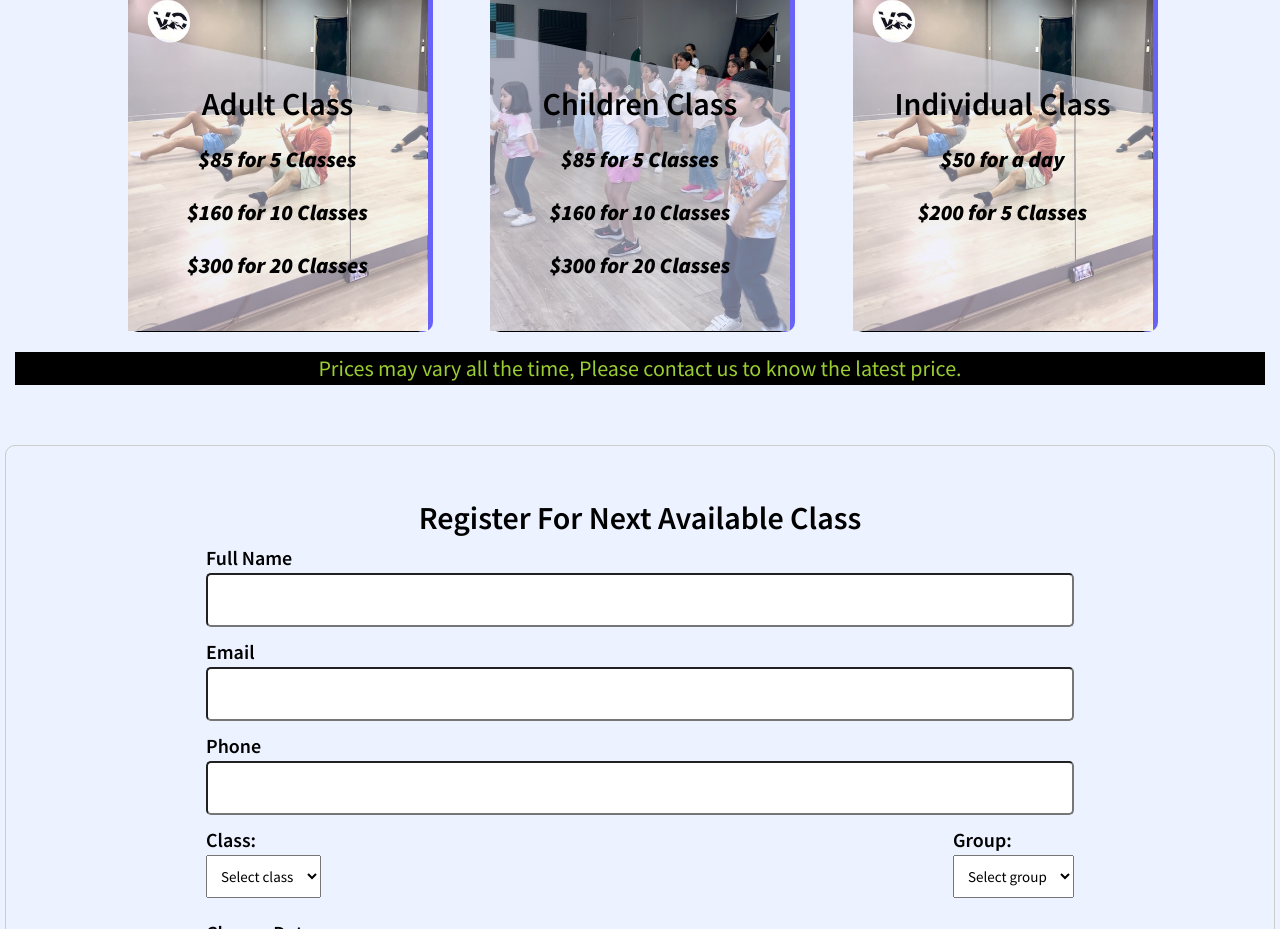
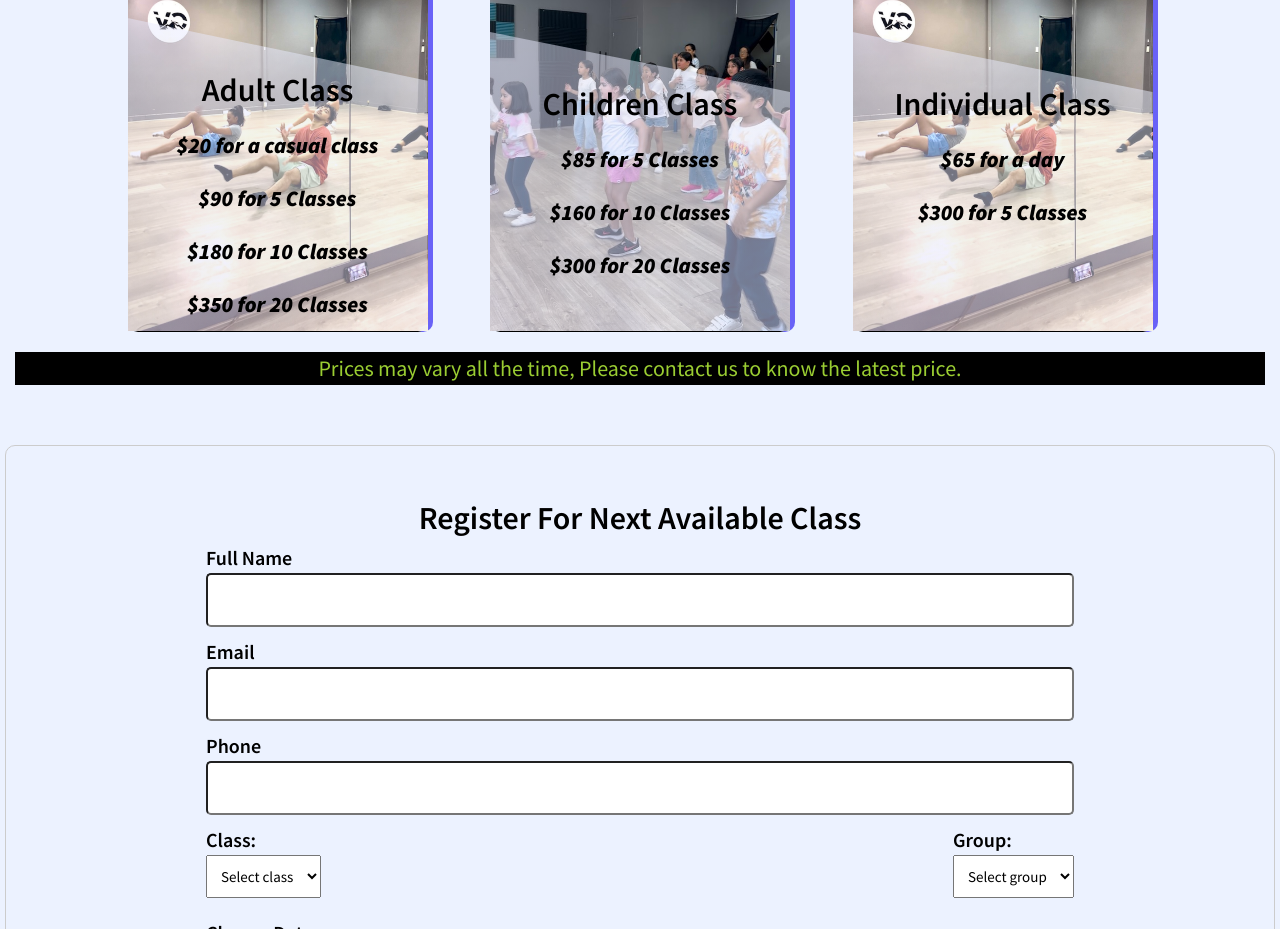
Before and after one commit to moshibal/grooveandvibes, a React (Create React App) app: page / in a window 1280 px wide. Shown: the part 3280-4209 px from the top of the page. Built offline with nearby package versions, Linux system fonts and the light colour scheme; a web font is replaced by a local one.

Commit message:
changed the prices and also the booking dates

```diff
--- a/package.json
+++ b/package.json
@@ -1,6 +1,6 @@
 {
   "name": "grooveandvibes",
-  "version": "0.1.0",
+  "version": "1.1.0",
   "private": true,
   "dependencies": {
     "@reduxjs/toolkit": "^1.9.5",
--- a/src/components/booking/Booking.js
+++ b/src/components/booking/Booking.js
@@ -93,7 +93,13 @@ const Booking = () => {
     const dayOfWeek = selectedDate.getDay(); // Sunday: 0, Monday: 1, ..., Saturday: 6
 
     // Check if the selected day is either Thursday (4) or Saturday (6)
-    if (dayOfWeek === 4 || dayOfWeek === 6) {
+    if (
+      dayOfWeek === 4 ||
+      dayOfWeek === 6 ||
+      dayOfWeek === 0 ||
+      dayOfWeek === 3 ||
+      dayOfWeek === 2
+    ) {
       setDate(e.target.value);
     } else {
       // If the selected day is not Thursday or Saturday, reset the date to an empty string
--- a/src/components/pricing/Card.js
+++ b/src/components/pricing/Card.js
@@ -9,6 +9,7 @@ const Card = ({ price }) => {
       </div>
       <div className="cardTextContain">
         <h2>{price.name}</h2>
+        {price.casual && <p>${price.casual} for a casual class</p>}
         {price.oneDay && <p>${price.oneDay} for a day</p>}
         {price.fiveClasses && <p>${price.fiveClasses} for 5 Classes</p>}
         {price.tenClasses && <p>${price.tenClasses} for 10 Classes</p>}
--- a/src/components/pricing/pricelist.js
+++ b/src/components/pricing/pricelist.js
@@ -1,9 +1,10 @@
 export const priceList = [
   {
     name: "Adult Class",
-    fiveClasses: 85,
-    tenClasses: 160,
-    twentyClasses: 300,
+    casual: 20,
+    fiveClasses: 90,
+    tenClasses: 180,
+    twentyClasses: 350,
     imageUrl: "/images/adult.png",
   },
   {
@@ -15,8 +16,8 @@ export const priceList = [
   },
   {
     name: "Individual Class",
-    oneDay: 50,
-    fiveClasses: 200,
+    oneDay: 65,
+    fiveClasses: 300,
     imageUrl: "/images/adult.png",
   },
 ];
--- a/src/utilities/Modal.js
+++ b/src/utilities/Modal.js
@@ -14,7 +14,10 @@ const ModalComponent = ({ isOpen, onRequestClose }) => {
   return (
     <Modal isOpen={isOpen} onRequestClose={onRequestClose} style={customStyles}>
       <h2>Error</h2>
-      <p>Please choose either Thursday or Saturday for the first class.</p>
+      <p>
+        Unavailable to book on this day for the first class, Please choose some
+        other days for booking, thank you😊.
+      </p>
       <button
         onClick={onRequestClose}
         style={{ padding: "3px", width: "6rem" }}
--- a/src/utilities/Wrapper.css
+++ b/src/utilities/Wrapper.css
@@ -1,4 +1,3 @@
 .childrenDiv {
-  padding: 5rem;
-  min-height: 95vh;
+  width: 100%;
 }
```
